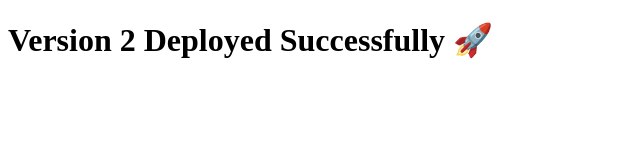
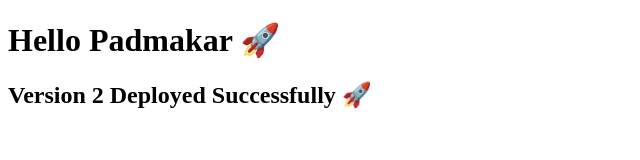
Before and after one commit to Padmakar15DevOps/devops-cicd-project, a plain HTML site: page index.html in a window 1280 px wide. Shown: the whole page, without its empty margins (0-640 px from the left). Drawn offline with Linux system fonts and the light colour scheme.

Commit message:
Update index.html

```diff
--- a/index.html
+++ b/index.html
@@ -6,6 +6,7 @@
     <title>DevOps Project</title>
 </head>
 <body>
-    <h1>Version 2 Deployed Successfully 🚀</h1>
+    <h1>Hello Padmakar 🚀</h1>
+    <h2>Version 2 Deployed Successfully 🚀</h2>
 </body>
 </html>
```
